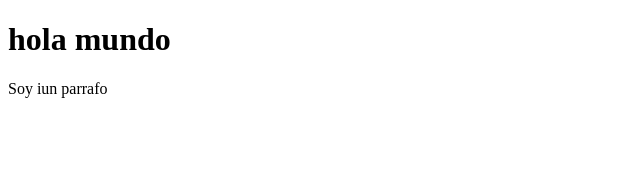
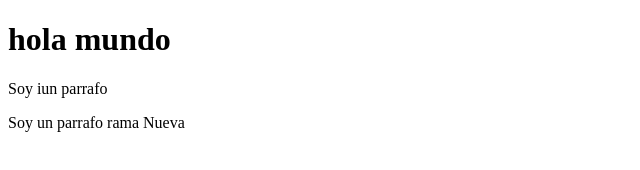
Before and after one commit to Cynthiag3/hola1234, a plain HTML site: page index.html in a window 1280 px wide. Shown: the whole page, without its empty margins (0-640 px from the left). Drawn offline with Linux system fonts and the light colour scheme.

Commit message:
commit se agrego parrafo nuevo

```diff
--- a/index.html
+++ b/index.html
@@ -9,5 +9,6 @@
     <h1>hola mundo
     </h1>
     <p>Soy iun parrafo</p>
+    <p>Soy un parrafo rama Nueva</p>
   </body>
 </html>
```
